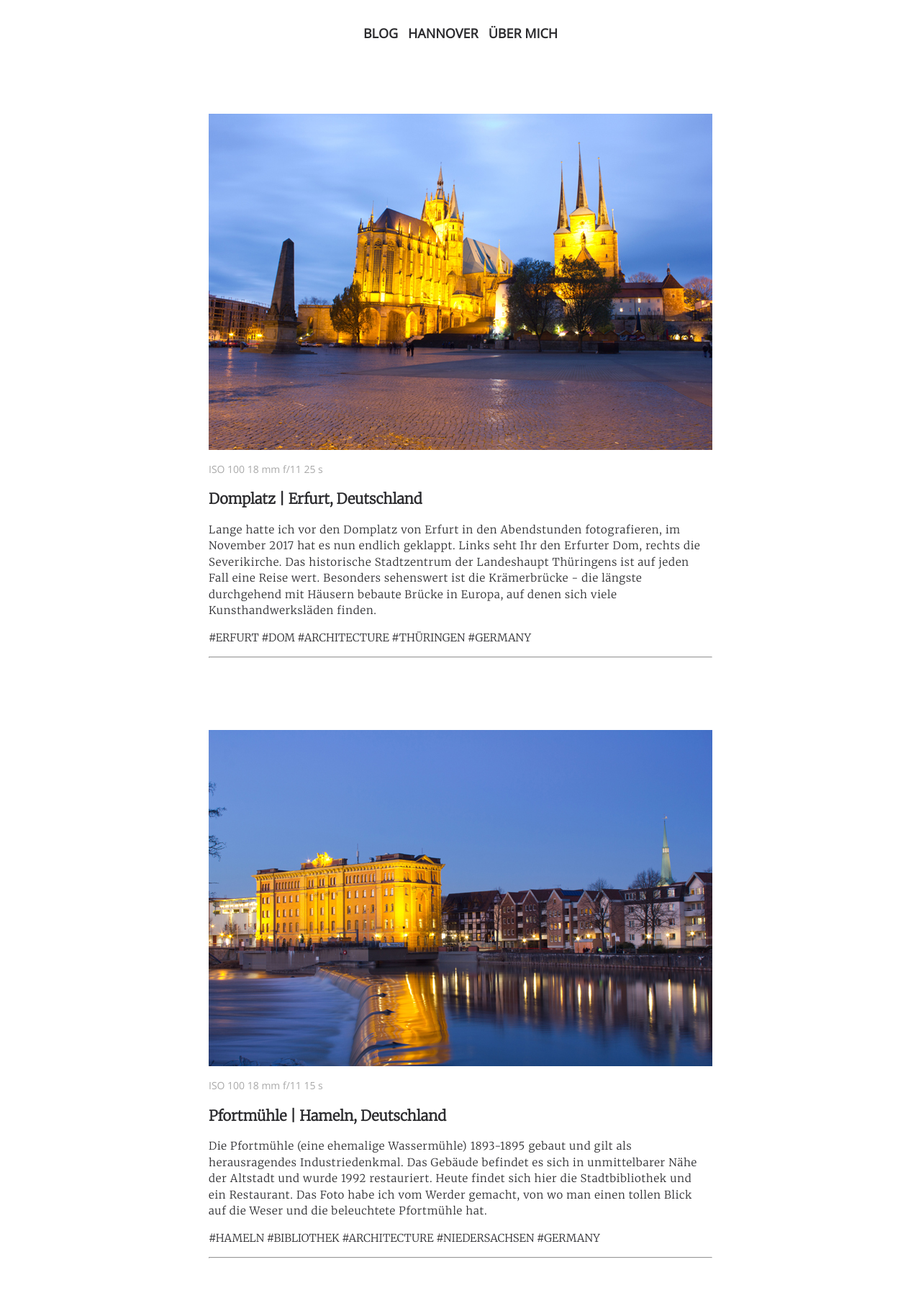
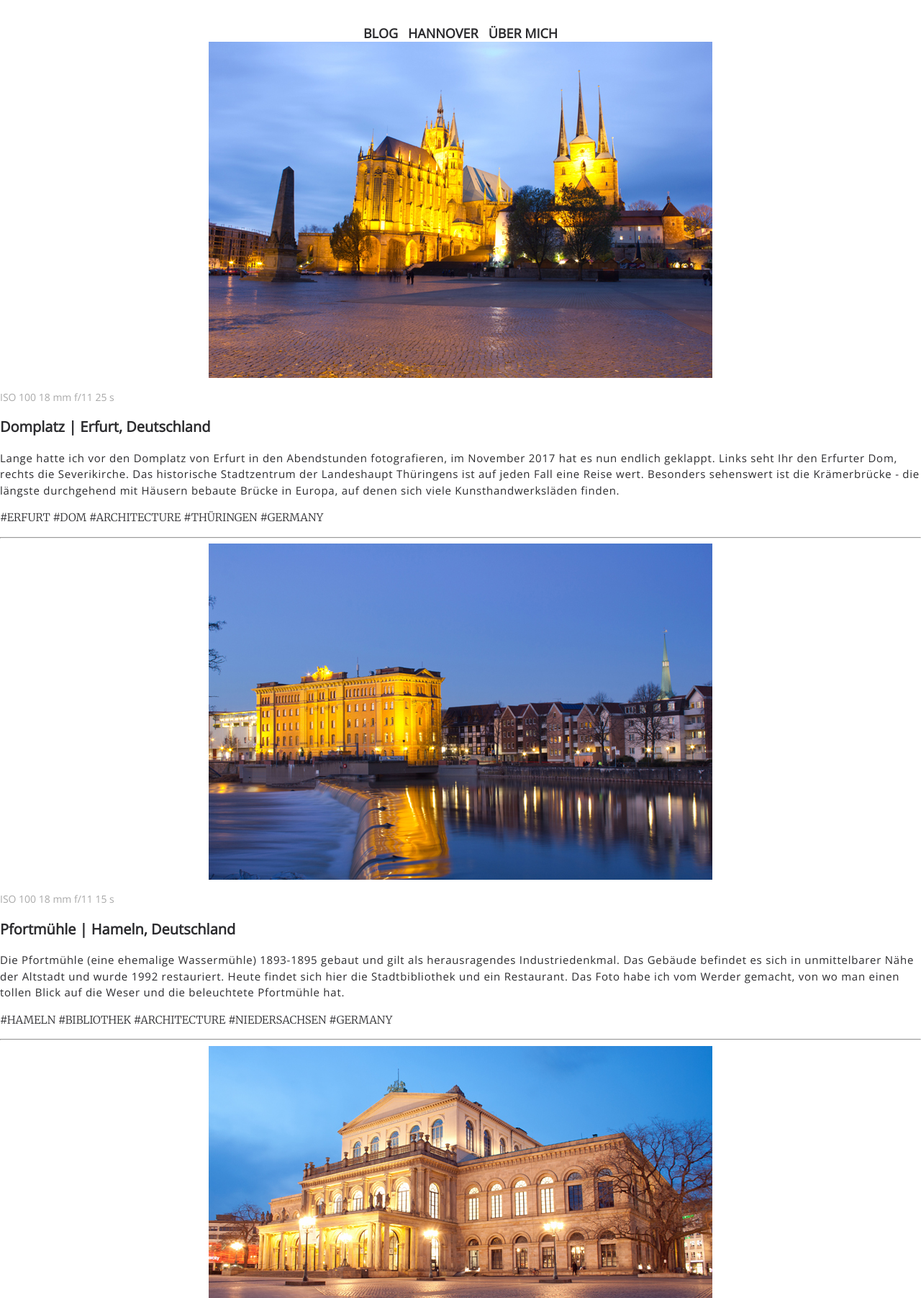
Before and after one commit to lars22/lars22.github.io, a PHP site: page / in a window 1280 px wide. Shown: the part 117-1920 px from the top of the page at 72% size. Run offline with PHP 8.4, Linux system fonts and the light colour scheme; some web fonts are replaced.

Commit message:
Update main.css

```diff
--- a/main.css
+++ b/main.css
@@ -16,7 +16,7 @@ h1{
 }
 
 h2{
-  font-family: 'Merriweather', serif;
+  font-family: 'Open sans', sans-serif;
   font-size: 20px;
 }
 
@@ -44,10 +44,8 @@ a:visited{
 }
 
 div.container{
-  width:100%;
-  max-width: 700px;
-  margin: 0px auto;
-  font-family: 'Merriweather', serif;
+  text-align: left;
+  font-family: 'Open sans', sans-serif;
   font-size: 15px;
   color: #2c2c2f;
   line-height: 1.5;
@@ -59,10 +57,6 @@ img{
   display: block;
   margin-left: auto;
   margin-right: auto;
-}
-
-div.main-container{
-  margin-top: 100px;
 }
 
 div.nav{
```
